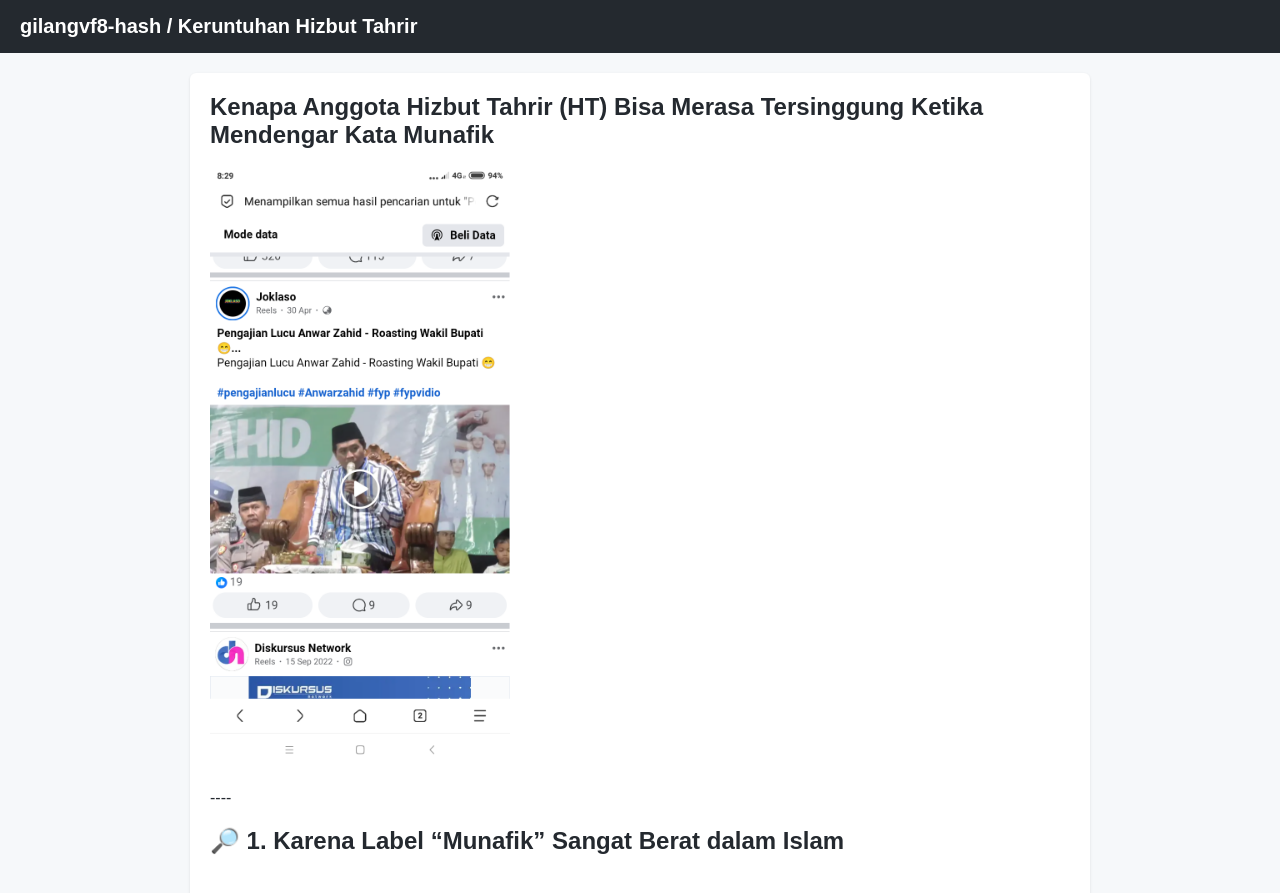
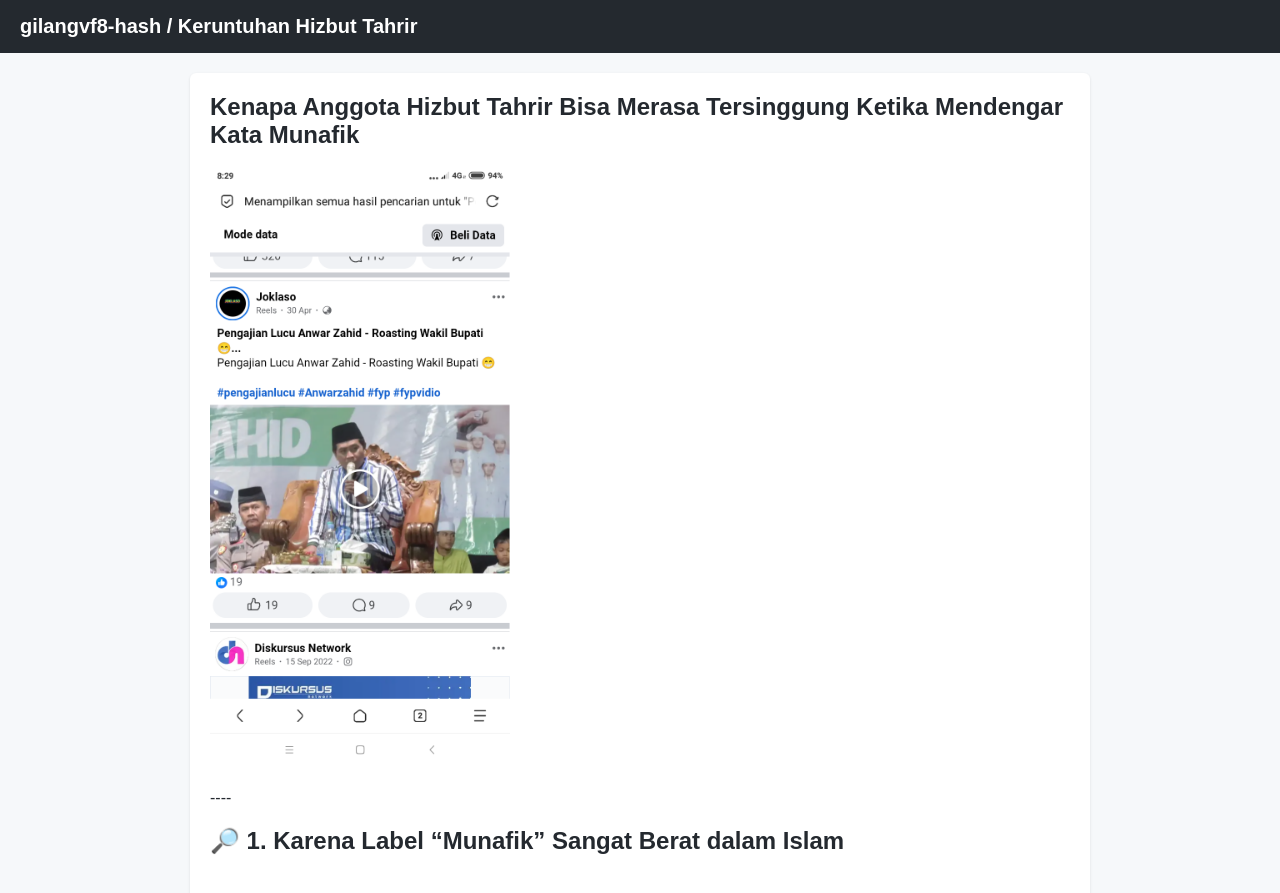
Before and after one commit to gilangvf8-hash/gilangvf8-hash.github.io, a Jekyll site: the page post/post4.html, which Jekyll copies as it is, in a window 1280 px wide and 900 px high. Shown: the top 893 px of the window. Built offline with Jekyll 4.4.1, drawn with Linux system fonts in a browser that asks for light colours.

```diff
--- a/post/post4.html
+++ b/post/post4.html
@@ -98,7 +98,7 @@
 
   <div class="container">
     <div class="repo-info">
-      <h1>Kenapa Anggota Hizbut Tahrir (HT) Bisa Merasa Tersinggung Ketika Mendengar Kata Munafik</h1>
+      <h1>Kenapa Anggota Hizbut Tahrir Bisa Merasa Tersinggung Ketika Mendengar Kata Munafik</h1>
 
 
 <br/><img src="https://gilangvf8-hash.github.io/gambar/g3.png" alt="gambar hizbut Tahrir" width="300" /><br><br/>
```
